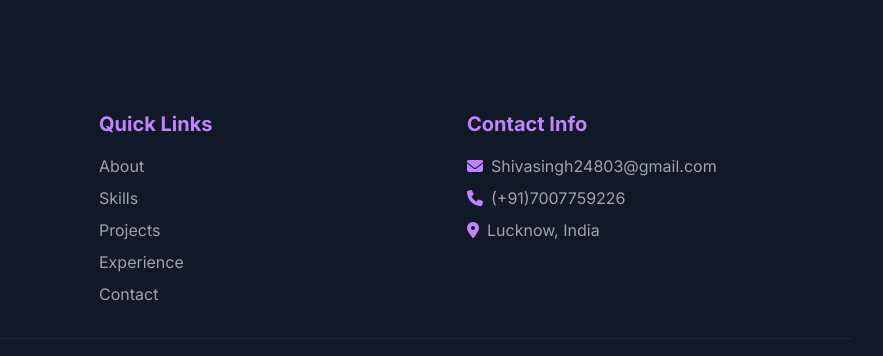
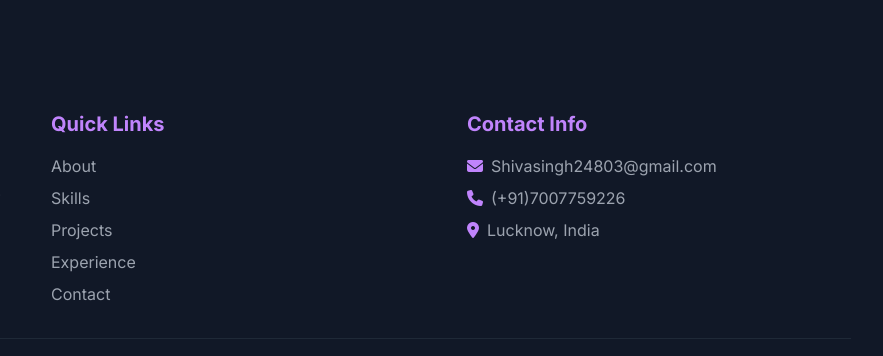
Before and after one commit to HADES248/Resume, a plain HTML site: page index.html in a window 1280 px wide. Shown: the part 6132-6488 px from the top of the page, 397-1280 px from the left. Drawn offline with nearby package versions, Linux system fonts and the light colour scheme.

Commit message:
fixing links

```diff
--- a/index.html
+++ b/index.html
@@ -1186,7 +1186,7 @@
             </div>
 
             <!-- Quick Links -->
-            <div class="mx-12">
+            <div>
               <h3 class="text-xl font-bold text-accent-400 mb-4">Quick Links</h3>
               <ul class="space-y-2">
                 <li><a href="#about" class="text-gray-400 hover:text-accent-400 transition-colors">About</a></li>
```
